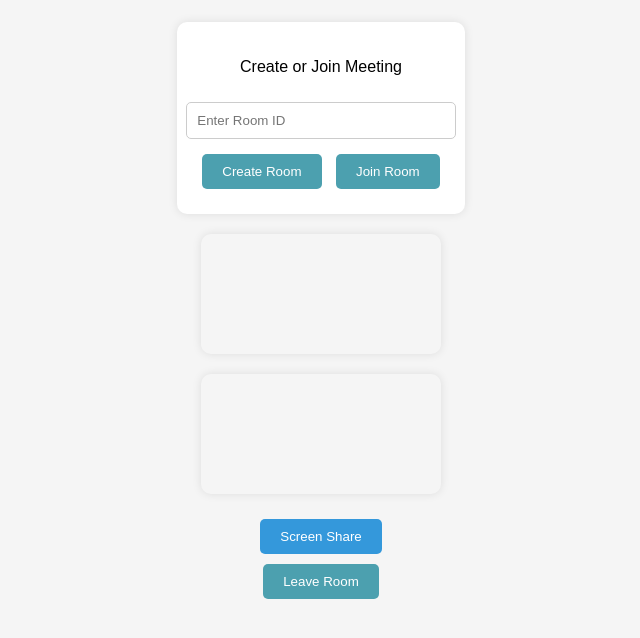
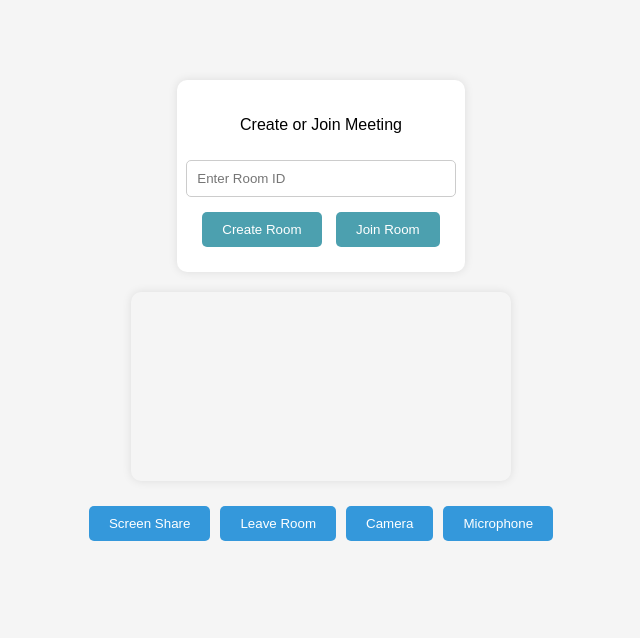
Before and after one commit to rens20/videochat, a plain HTML site: page index.html in a window 1280 px wide. Shown: the part 162-800 px from the top of the page, without its empty margins (319-959 px from the left). Drawn offline with Linux system fonts and the light colour scheme.

Commit message:
Update index.html

```diff
--- a/index.html
+++ b/index.html
@@ -20,15 +20,14 @@
         </div>
     </div>
     <div class="meet-area">
-    <!-- Remote Video Element-->
-    <video id="remote-video"></video>
-
-    <!-- Local Video Element-->
+        <div id="remote-video-container" class="remote-video-container"></div>
         <video id="local-video"></video>
-    <div class="meet-controls-bar">
+        <div class="meet-controls-bar" id="controls-bar" hidden>
             <button onclick="startScreenShare()">Screen Share</button>
+            <button id="leave-btn" onclick="leaveRoom()">Leave Room</button>
+            <button id="toggle-camera-btn">Camera</button>
+            <button id="toggle-microphone-btn">Microphone</button>
         </div>
-    <button id="leave-btn">Leave Room</button>
     </div>
     <script src="https://unpkg.com/peerjs@1.3.1/dist/peerjs.min.js"></script>
 <script src="script.js"></script>
```
Lines whose indentation alone changed are shown as unchanged.
